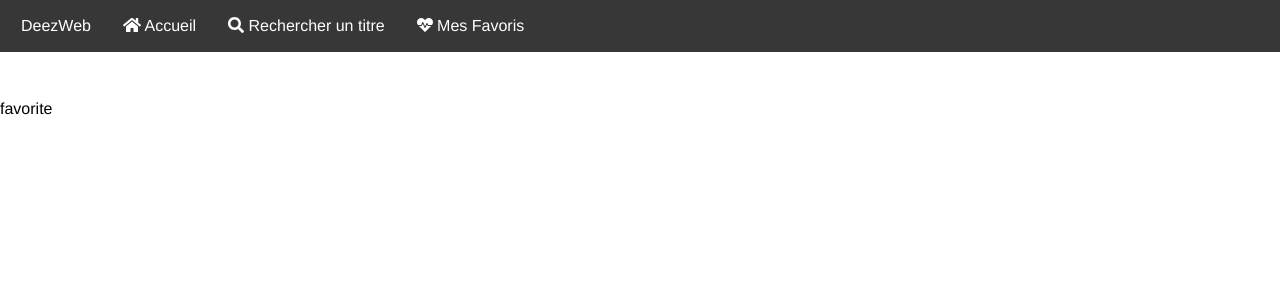
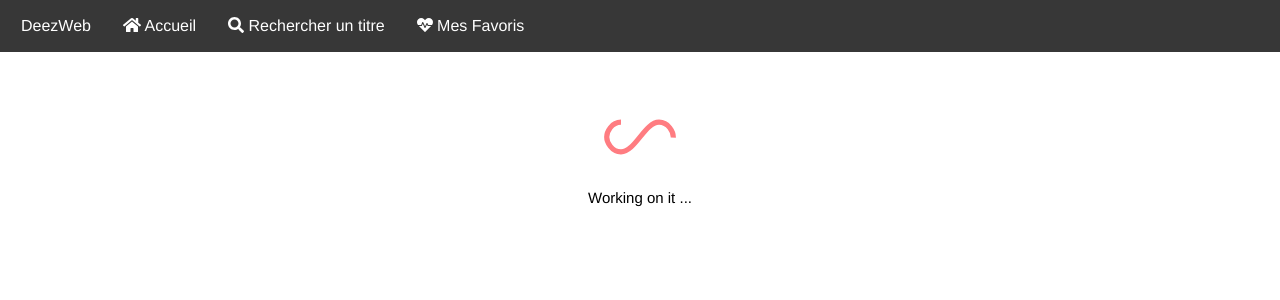
Before and after one commit to KarlaOg/deezweb, a Vue app: page /#/favorites in a window 1280 px wide. Shown: the top 300 px of the page. Built offline with nearby package versions, Linux system fonts and the light colour scheme.

Commit message:
added loader for favorite page

```diff
--- a/src/components/Favorite.vue
+++ b/src/components/Favorite.vue
@@ -1,6 +1,7 @@
 <template>
-  <div> <p>
-     favorite</p>
+  <div class="imgContainer">
+   <img src="../assets/loader.svg" alt="loader">
+   <h3> Working on it ...</h3>
   </div>
 
 </template>
@@ -11,6 +12,17 @@ export default {
 }
 </script>
 
-<style>
+<style scoped>
+.imgContainer{
+  display: flex;
+  justify-content: center;
+  align-items: center;
+  flex-direction: column;
 
+
+}
+h3{
+  font-size: 15px;
+  font-weight: 100;
+}
 </style>
```
Also changed, not shown: src/assets/loader.svg (added).
